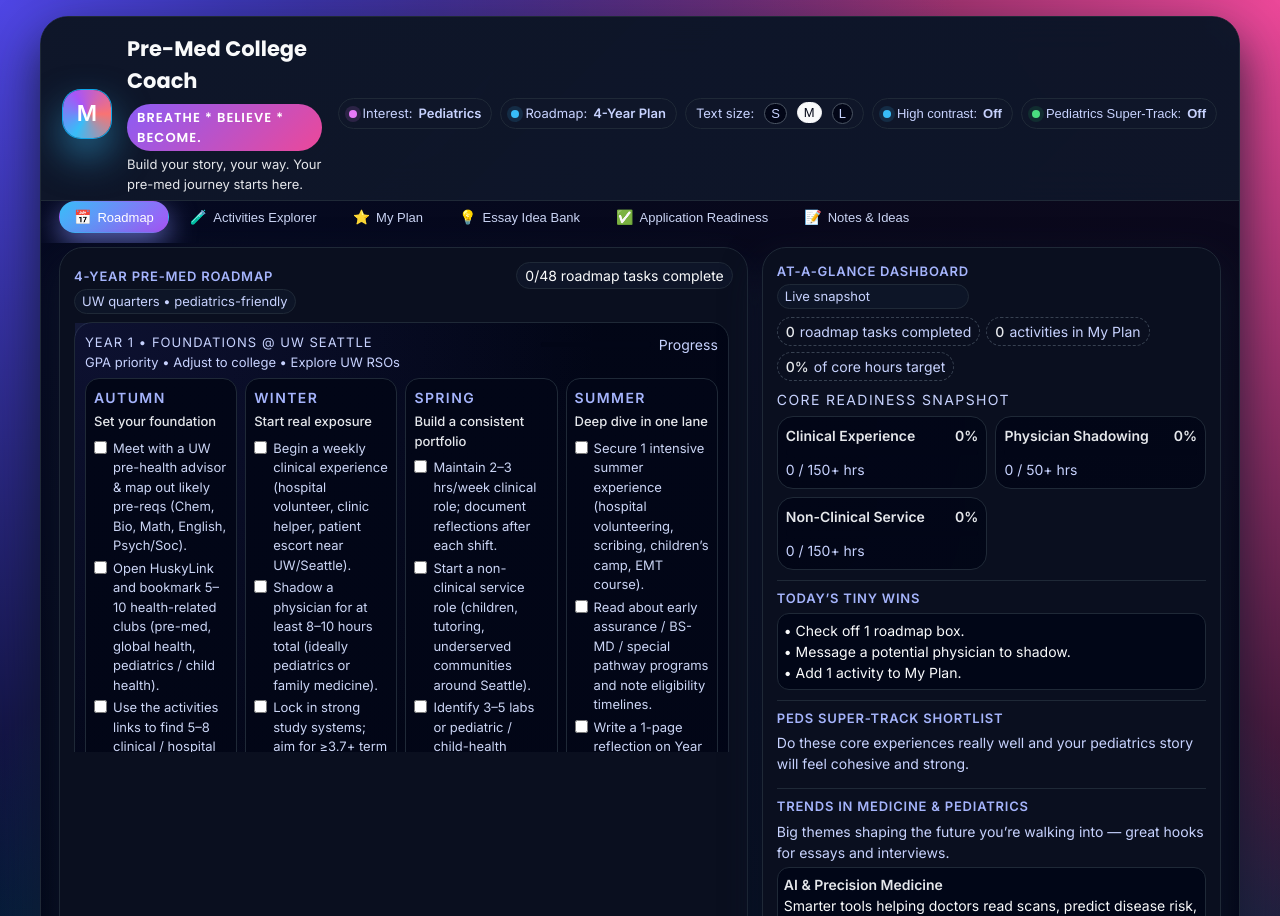
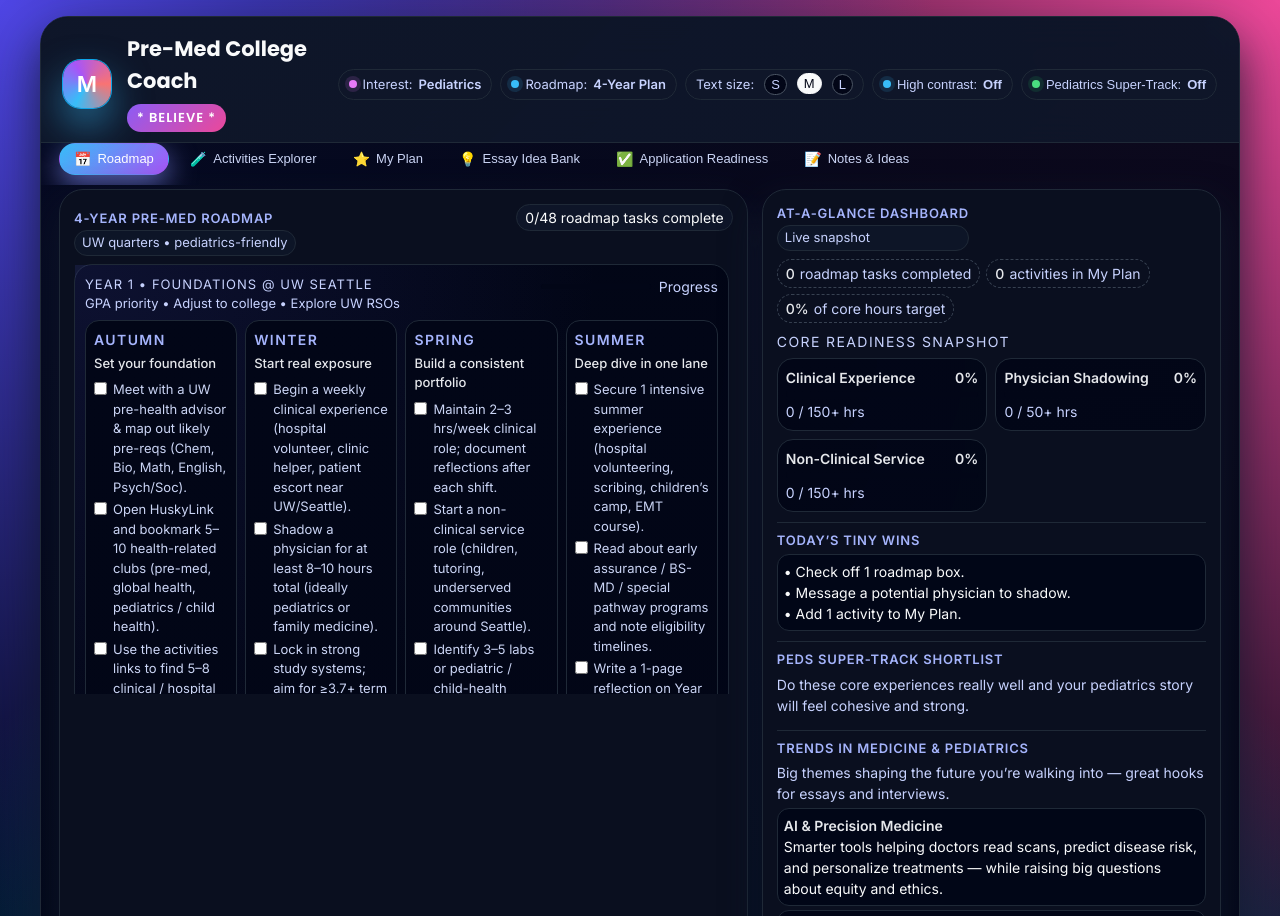
Before and after one commit to prabsea/Coach, a plain HTML site: page index.html in a window 1280 px wide. Shown: the top 916 px of the page. Drawn offline with Linux system fonts and the light colour scheme.

Commit message:
Update index.html

```diff
--- a/index.html
+++ b/index.html
@@ -1180,10 +1180,9 @@
     <div class="heading-block">
       <h1>
         Pre-Med College Coach
-        <span class="badge-pill">Breathe * Believe * Become.</span>
+        <span class="badge-pill"> * Believe * </span>
       </h1>
       <p class="heading-sub">
-        Build your story, your way. Your pre-med journey starts here.
       </p>
     </div>
     <div class="header-meta">
```
